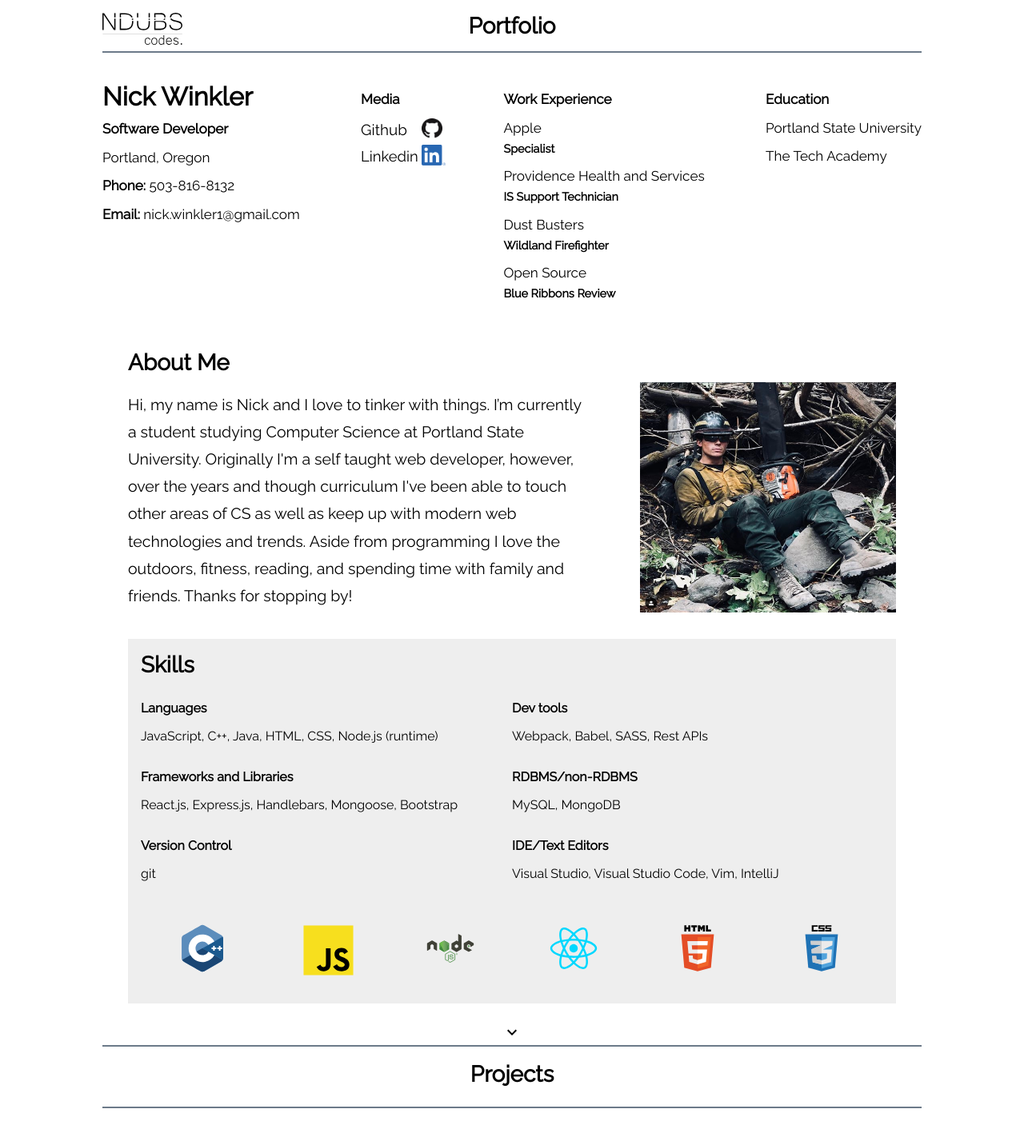
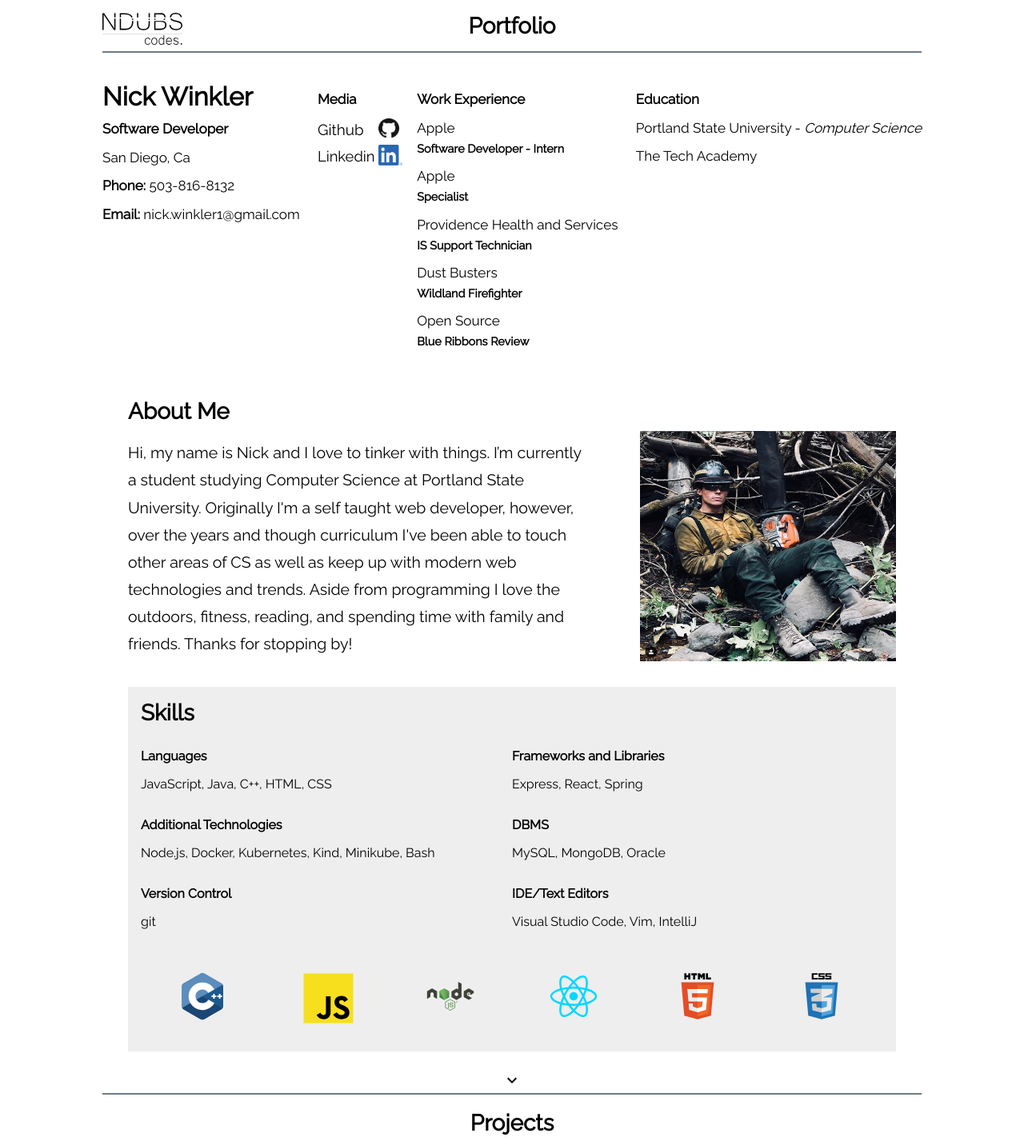
Before and after one commit to ndubs18/portfolioV2, a React (Create React App) app: page / in a window 1280 px wide. Shown: the top 1432 px of the page at 80% size. Built offline with nearby package versions, Linux system fonts and the light colour scheme.

Commit message:
basic info changes

```diff
--- a/package.json
+++ b/package.json
@@ -13,7 +13,7 @@
     "express": "^4.17.1",
     "react": "^16.13.1",
     "react-dom": "^16.13.1",
-    "react-scripts": "3.4.1",
+    "react-scripts": "^3.0.1",
     "websocket-extensions": "^0.1.4"
   },
   "scripts": {
--- a/src/App.js
+++ b/src/App.js
@@ -23,7 +23,7 @@ function App() {
               <div id="personal">
                 <h3>Nick Winkler</h3>
                 <p><b>Software Developer</b></p>
-                <p>Portland, Oregon</p>
+                <p>San Diego, Ca</p>
                 <p><b>Phone:</b> 503-816-8132</p>
                 <p><b>Email:</b> nick.winkler1@gmail.com</p>
               </div>
@@ -34,6 +34,7 @@ function App() {
               </div>
               <div id="experience">
                 <p><b>Work Experience</b></p>
+                <p>Apple <br/><b style={{fontSize:".9rem"}}>Software Developer - Intern</b></p>
                 <p>Apple <br/><b style={{fontSize:".9rem"}}>Specialist</b></p>
                 <p>Providence Health and Services <br/><b style={{fontSize: ".9rem"}}>IS Support Technician</b></p>
                 <p>Dust Busters <br/><b style={{fontSize: ".9rem", fontWeight: "900"}}>Wildland Firefighter</b></p>
@@ -42,7 +43,7 @@ function App() {
               </div>
               <div id="education">
                 <p><b>Education</b></p>
-                <p>Portland State University</p>
+                <p>Portland State University - <i>Computer Science</i></p>
                 <p>The Tech Academy</p>
               </div>
             </div>
@@ -65,19 +66,19 @@ function App() {
                 <h2>Skills</h2>
                 <div className="tech">
                   <div><p><b>Languages</b></p>
-                  <p>JavaScript, C++, Java, HTML, CSS, Node.js (runtime)</p>
+                  <p>JavaScript, Java, C++, HTML, CSS </p>
                   </div>
                   <div>
-                    <p><b>Dev tools</b></p>
-                    <p>Webpack, Babel, SASS, Rest APIs</p>
+                    <p><b>Frameworks and Libraries</b></p>
+                    <p>Express, React, Spring</p>
                     </div>
                   <div>
-                    <p><b>Frameworks and Libraries</b></p>
-                    <p>React.js, Express.js, Handlebars, Mongoose, Bootstrap</p>
-                    </div>
+                    <p><b>Additional Technologies</b></p>
+                    <p>Node.js, Docker, Kubernetes, Kind, Minikube, Bash</p>
+                  </div>
                   <div>
-                    <p><b>RDBMS/non-RDBMS</b></p>
-                    <p>MySQL, MongoDB</p>
+                    <p><b>DBMS</b></p>
+                    <p>MySQL, MongoDB, Oracle</p>
                     </div>
                   <div>
                     <p><b>Version Control</b></p>
@@ -85,11 +86,11 @@ function App() {
                   </div>
                   <div>
                     <p><b>IDE/Text Editors</b></p>
-                    <p>Visual Studio, Visual Studio Code, Vim, IntelliJ</p>
+                    <p>Visual Studio Code, Vim, IntelliJ</p>
                   </div>
                 </div>
                 <Techimages/>
-                </div>
+              </div>
               {/* <Techimages/> */}
             </div>
           </div>
```
Also changed, not shown: 2 other files (tests, documents, lock files or other folders).
